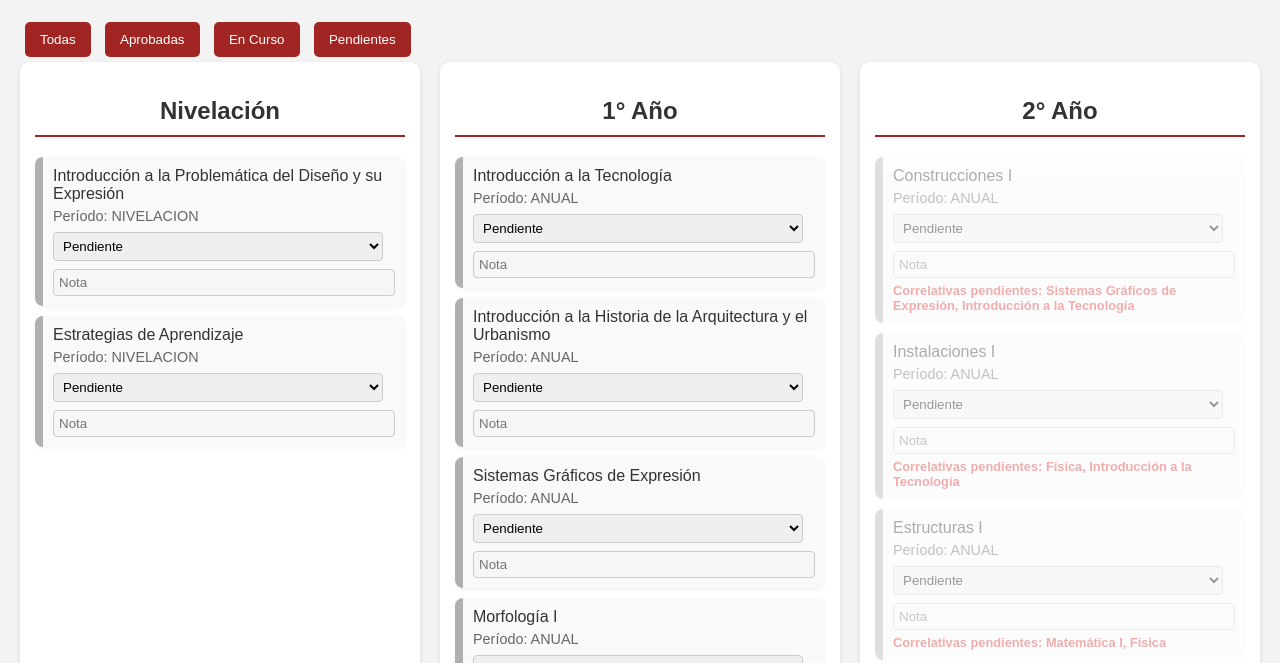
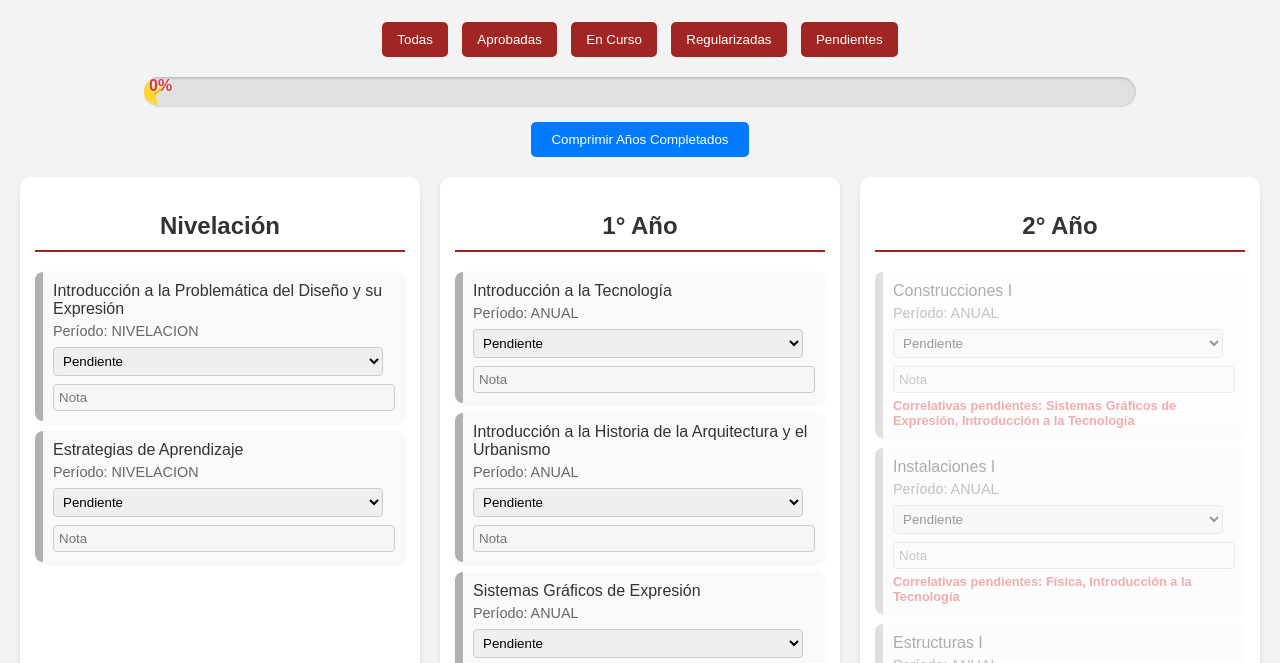
Before and after one commit to GinaGijena/Malla-FAUD-UNC, a plain HTML site: page index.html in a window 1280 px wide. Shown: the part 81-744 px from the top of the page. Drawn offline with Linux system fonts and the light colour scheme.

Commit message:
Update index.html

```diff
--- a/index.html
+++ b/index.html
@@ -1,4 +1,3 @@
-
 <!DOCTYPE html>
 <html lang="es">
 <head>
@@ -10,12 +9,23 @@
 <body>
   <h1>Malla Interactiva - Arquitectura FAUD UNC</h1>
 
-  <div id="filters">
-    <button onclick="filtrar('Todas')">Todas</button>
-    <button onclick="filtrar('Aprobada')">Aprobadas</button>
-    <button onclick="filtrar('En Curso')">En Curso</button>
-    <button onclick="filtrar('Pendiente')">Pendientes</button>
+  <div id="controls-container">
+    <div id="filters">
+      <button onclick="filtrar('Todas')">Todas</button>
+      <button onclick="filtrar('Aprobada')">Aprobadas</button>
+      <button onclick="filtrar('En Curso')">En Curso</button>
+      <button onclick="filtrar('Regularizada')">Regularizadas</button>
+      <button onclick="filtrar('Pendiente')">Pendientes</button>
+    </div>
+
+    <div id="progress-bar-container">
+      <div id="progress-bar"></div>
+      <div id="progress-text">0%</div>
+    </div>
+
+    <button id="toggle-collapse-btn" onclick="toggleCollapseAll()">Comprimir Años Completados</button>
   </div>
+
 
   <div id="malla" class="years-container"></div>
 
```
